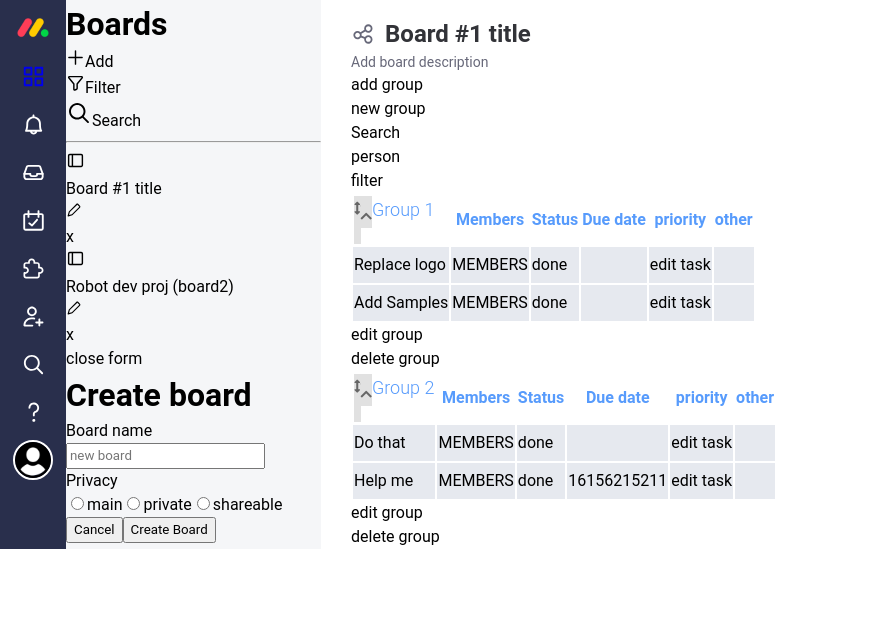
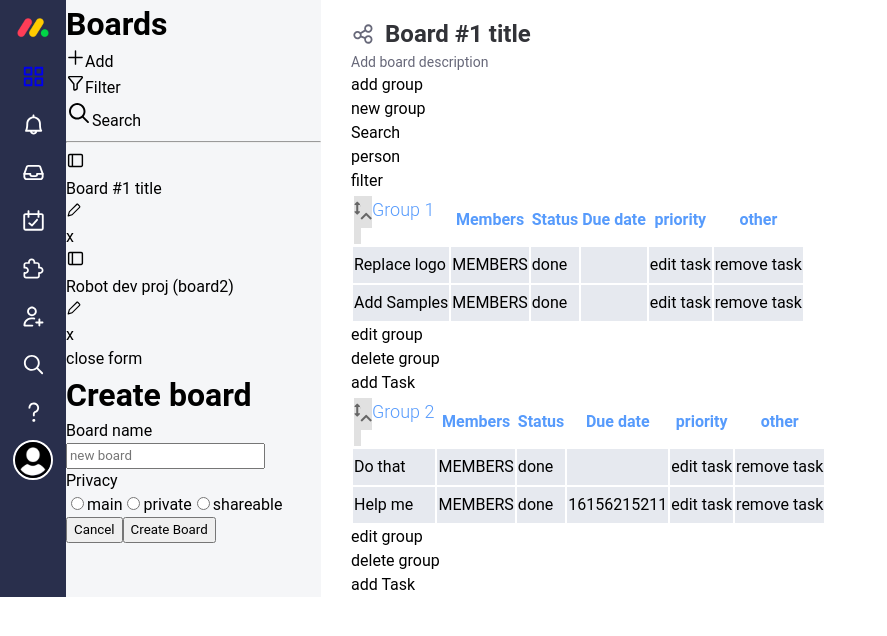
Before and after one commit to TsiviaSaraM/copy-of-Monday, a React (Create React App) app: page /#/ in a window 1280 px wide. Both pictures are taken after a click on the element "Board #1 title". Shown: the top 636 px of the page, without its empty margins (0-887 px from the left). Built offline with nearby package versions, Linux system fonts and the light colour scheme.

Commit message:
basic task CRUD done

```diff
--- a/src/cmps/TaskGroup.jsx
+++ b/src/cmps/TaskGroup.jsx
@@ -8,6 +8,28 @@ export const TaskGroup = ({ group, onEditGroup, onDeleteGroup }) => {
         group.title = prompt('new group title')
         onEditGroup(group)
 
+    }
+
+    const addTask = () => {
+        const newTask = {
+            "title": prompt('new task title'),
+            "status": ""
+        }
+        group.tasks.push(newTask)
+        onEditGroup(group)
+    }
+
+    const onEditTask = (updatedTask) => {
+        console.log('updated task', updatedTask);
+        const taskIndex = group.tasks.findIndex(task => task.id === updatedTask.id)
+        group.tasks.splice(taskIndex, 1, updatedTask)
+        onEditGroup(group)
+    }
+
+    const onRemoveTask = (taskId) => {
+        const taskIndex = group.tasks.findIndex(task => task.id === taskId)
+        group.tasks.splice(taskIndex, 1)
+        onEditGroup(group)
     }
 
     return (
@@ -41,13 +63,13 @@ export const TaskGroup = ({ group, onEditGroup, onDeleteGroup }) => {
 
 
                 {group.tasks.map(task => (
-                    <TaskPreview task={task} key={task.id} ></TaskPreview>
-
+                    <TaskPreview task={task} key={task.id} onEditTask={onEditTask} onRemoveTask={onRemoveTask}></TaskPreview>
                 ))}
                 </tbody>
             </table>
             <p onClick={editGroup }>edit group</p>
             <p onClick={() => onDeleteGroup(group.id)} >delete group</p>
+            <p onClick={addTask} >add Task</p>
 
         </div>
     )
--- a/src/cmps/TaskPreview.js
+++ b/src/cmps/TaskPreview.js
@@ -1,6 +1,11 @@
 import React from 'react'
 
-export function TaskPreview({task, id}) {
+export function TaskPreview({task, id, onEditTask, onRemoveTask}) {
+
+    const editTask = () => {
+        task.title = prompt("new title")
+        onEditTask(task)
+    }
 
 
     return (
@@ -9,8 +14,8 @@ export function TaskPreview({task, id}) {
             <td>MEMBERS</td>
             <td>{task.status}</td>
             <td>{task.dueDate}</td>
-            <td >edit task</td>
-            <td></td>
+            <td onClick={editTask}>edit task</td>
+            <td onClick={() => onRemoveTask(task.id)} >remove task</td>
 
         </tr>
     )
```
